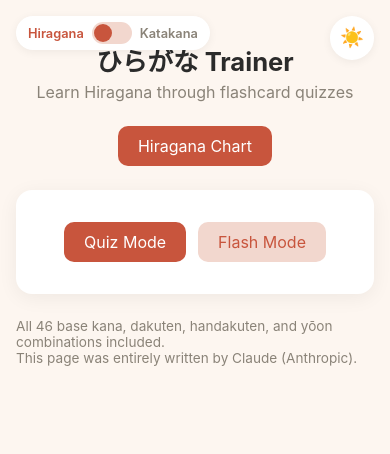
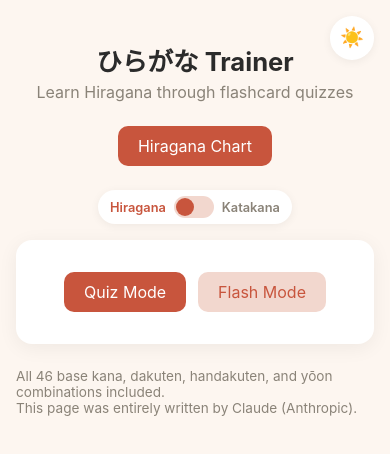
Before and after one commit to Jass5991/hiragana-trainer, a plain HTML site: page index.html in a window 390 px wide. Drawn offline with Linux system fonts and the light colour scheme.

Commit message:
Fix script switch overlapping the heading on mobile
The fixed top-left Hiragana/Katakana switch overlapped the h1 on
narrow viewports. Below 480px it now renders in normal document
flow (centered, below the chart button) instead of fixed-positioned.

Co-Authored-By: Claude Sonnet 5 <noreply@anthropic.com>

```diff
--- a/index.html
+++ b/index.html
@@ -148,6 +148,12 @@
   }
   .switch-track.on .switch-thumb {
     transform: translateX(18px);
+  }
+  @media (max-width: 480px) {
+    .script-switch {
+      position: static;
+      margin-bottom: 16px;
+    }
   }
   button {
     font-family: inherit;
```
